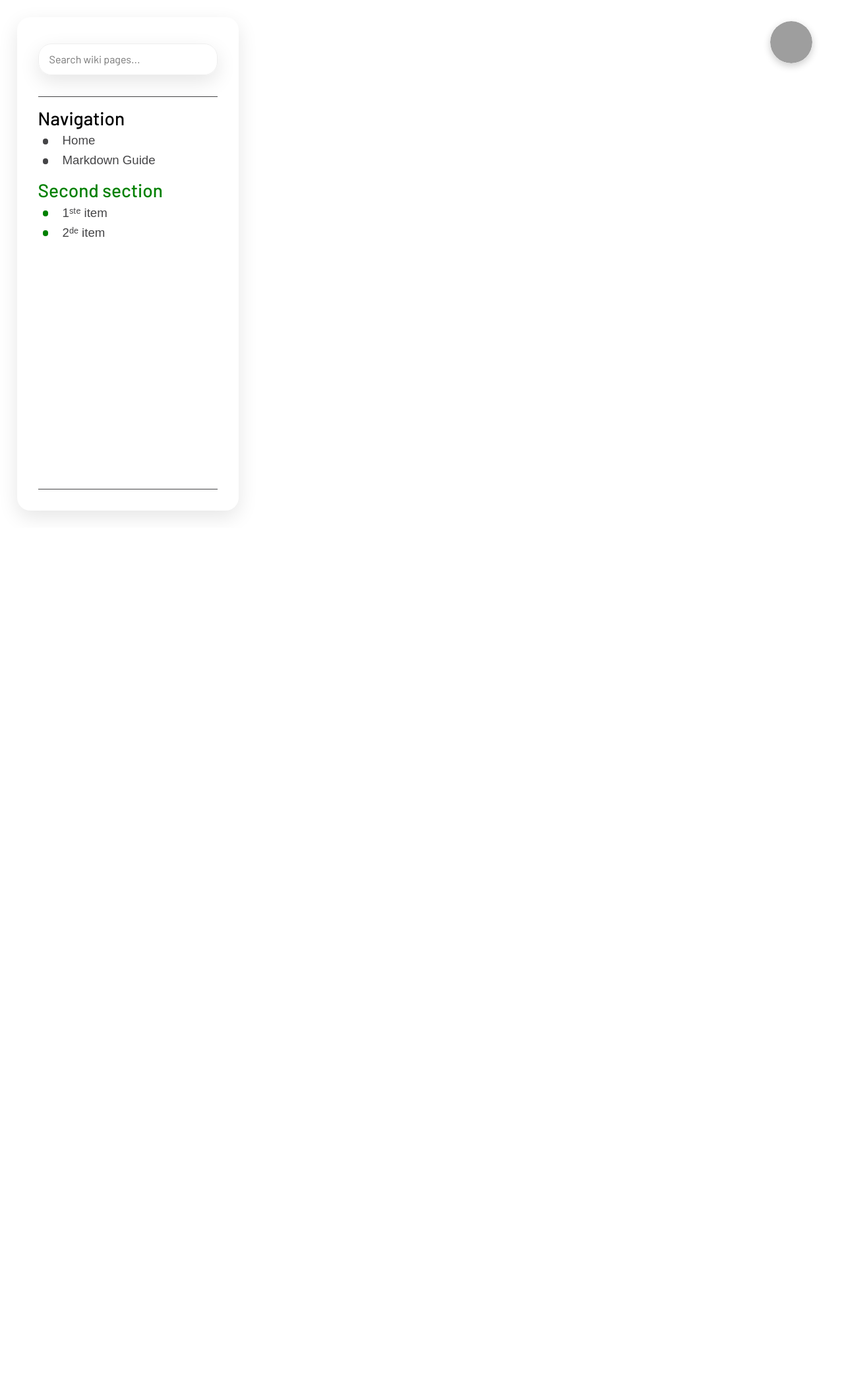
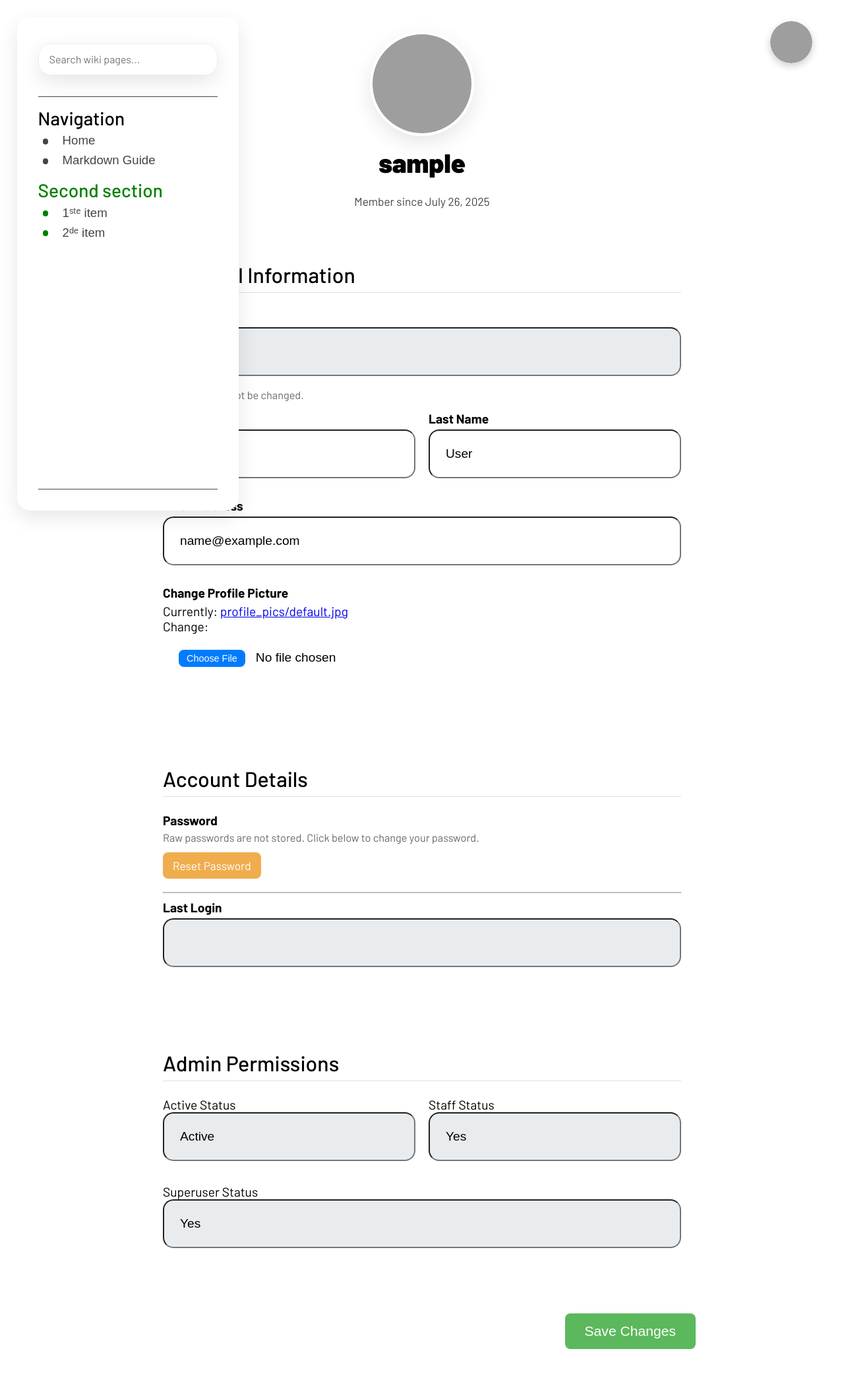
Before and after one commit to MathiMuts/Wiki, a Django app: page /profile/ in a window 1280 px wide. Shown: the whole page at 66% size. Before the commit the page ends 784 px from the top, so only its background shows below. Run offline with Django 5.2, Linux system fonts and the light colour scheme; the visitor is signed in with stand-in values (Sample User, id 1); data comes from the database, SQL or seed files in the repository; data that the repository does not hold is empty; grey boxes are pictures that could not be loaded.

Commit message:
profile page

```diff
--- a/docker-compose.yml
+++ b/docker-compose.yml
@@ -33,7 +33,7 @@
     command: >
       sh -c "gunicorn wiki2_project.wsgi:application --bind 0.0.0.0:8000 --workers 4 --threads 2 --worker-class gthread --timeout 660 --log-level info --access-logfile - --error-logfile -"
     volumes:
-      # - ./:/app
+      - ./:/app
       - static_volume:/app/staticfiles
       - media_volume:/app/media
     env_file:
--- a/static/wiki/css/wiki.css
+++ b/static/wiki/css/wiki.css
@@ -131,6 +131,8 @@
 textarea,
 #wiki-content form .form-group input[type="text"],
 #wiki-content form .form-group-responsive input[type="text"],
+#wiki-content form .form-group input[type="Email"],
+#wiki-content form .form-group-responsive input[type="Email"],
 #wiki-content form .form-group select,
 .wiki-input-styled {
     width: 100%;
--- a/templates/wiki/pages/profile.html
+++ b/templates/wiki/pages/profile.html
@@ -3,5 +3,130 @@
 {% block title%}Profile - {user.username}{% endblock %}
 {% load static %}
 {% block content %}
-{{ user.username }}
+<style>
+    /* Additional styles for profile page layout */
+    .profile-header {
+        display: flex;
+        flex-direction: column;
+        align-items: center;
+        text-align: center;
+        margin-bottom: 2rem;
+    }
+    .profile-pfp {
+        width: 150px;
+        height: 150px;
+        border-radius: 50%;
+        object-fit: cover;
+        margin-bottom: 1rem;
+        box-shadow: 0px 10px 30px 0px rgba(0, 0, 0, 0.1);
+        border: 4px solid var(--background-color);
+    }
+    .profile-username {
+        font-size: 2.5rem;
+        font-weight: 900;
+        margin-bottom: 0.5rem;
+    }
+    .form-section {
+        padding: 2rem;
+        border-radius: 20px;
+        margin-bottom: 2rem;
+    }
+    .form-section h2 {
+        margin-top: 0;
+        margin-bottom: 1.5rem;
+        padding-bottom: 0.5rem;
+        border-bottom: 1px solid var(--wiki-border-primary);
+    }
+    .read-only-field {
+        background-color: #e9ecef;
+        opacity: 1;
+        cursor: not-allowed;
+    }
+</style>
+
+<!-- The form must have enctype for file uploads -->
+<form method="POST" enctype="multipart/form-data">
+    {% csrf_token %}
+
+    <div class="profile-header">
+        <img class="profile-pfp" src="{{ user.profile.pfp.url }}" alt="Profile picture for {{ user.username }}">
+        <h1 class="profile-username">{{ user.username }}</h1>
+        <p class="secondary-text">Member since {{ user.date_joined|date:"F j, Y" }}</p>
+    </div>
+
+    <!-- Personal Info & PFP Section -->
+    <div class="form-section">
+        <h2>Personal Information</h2>
+
+        <div class="form-group">
+            <label for="id_username">Username</label>
+            <input type="text" id="id_username" value="{{ user.username }}" class="wiki-input-styled read-only-field" readonly>
+            <small class="form-text-muted">Username cannot be changed.</small>
+        </div>
+
+        <div class="form-row-responsive">
+            <div class="form-group-responsive form-group">
+                <label for="{{ u_form.first_name.id_for_label }}">First Name</label>
+                {{ u_form.first_name }}
+            </div>
+            <div class="form-group-responsive form-group">
+                <label for="{{ u_form.last_name.id_for_label }}">Last Name</label>
+                {{ u_form.last_name }}
+            </div>
+        </div>
+
+        <div class="form-group">
+            <label for="{{ u_form.email.id_for_label }}">Email Address</label>
+            {{ u_form.email }}
+        </div>
+
+        <div class="form-group">
+            <label for="{{ p_form.pfp.id_for_label }}">{{ p_form.pfp.label }}</label>
+            {{ p_form.pfp }}
+            {% comment %} <small class="form-text-muted">Current: {{ user.profile.pfp.name|slice:"13:" }}</small> {% endcomment %}
+        </div>
+    </div>
+
+    <!-- Security & Dates Section -->
+    <div class="form-section">
+        <h2>Account Details</h2>
+        <div class="form-group">
+            <label>Password</label>
+            <p class="form-text-muted" style="margin-top: 0;">Raw passwords are not stored. Click below to change your password.</p>
+            <a href="{% url 'password_reset' %}" class="button-styled button-warn">Reset Password</a>
+        </div>
+        <hr>
+        <div class="form-group">
+            <label>Last Login</label>
+            <input type="text" value="{{ user.last_login|date:'F j, Y, P' }}" class="wiki-input-styled read-only-field" readonly>
+        </div>
+    </div>
+
+    <!-- Permissions Section for Staff Only -->
+    {% if user.is_staff %}
+    <div class="form-section">
+        <h2>Admin Permissions</h2>
+        <div class="form-row-responsive">
+            <div class="form-group-responsive">
+                <label>Active Status</label>
+                <input type="text" value="{{ user.is_active|yesno:'Active,Inactive' }}" class="wiki-input-styled read-only-field" readonly>
+            </div>
+            <div class="form-group-responsive">
+                <label>Staff Status</label>
+                <input type="text" value="{{ user.is_staff|yesno:'Yes,No' }}" class="wiki-input-styled read-only-field" readonly>
+            </div>
+            <div class="form-group-responsive">
+                <label>Superuser Status</label>
+                <input type="text" value="{{ user.is_superuser|yesno:'Yes,No' }}" class="wiki-input-styled read-only-field" readonly>
+            </div>
+        </div>
+    </div>
+    {% endif %}
+
+    <!-- Submit Button -->
+    <div class="actions" style="text-align: right;">
+        <button type="submit" class="button-styled button-create" style="padding: 15px 30px; font-size: 1.1em;">Save Changes</button>
+    </div>
+
+</form>
 {% endblock %}
--- a/wiki2/forms.py
+++ b/wiki2/forms.py
@@ -1,6 +1,7 @@
 # wiki/forms.py
 from django import forms
-from .models import WikiPage, WikiFile
+from .models import WikiPage, WikiFile, Profile
+from django.contrib.auth.models import User
 from django.utils.text import slugify
 
 class WikiPageForm(forms.ModelForm):
@@ -61,3 +62,26 @@
         help_texts = {
             'filename_slug': 'This name (without extension) will be used for display. It will be auto-generated. This is also the name used to refrence this file in the wiki.'
         }
+
+class UserUpdateForm(forms.ModelForm):
+    email = forms.EmailField()
+
+    class Meta:
+        model = User
+        fields = ['first_name', 'last_name', 'email']
+        widgets = {
+            'first_name': forms.TextInput(attrs={'class': 'wiki-input-styled'}),
+            'last_name': forms.TextInput(attrs={'class': 'wiki-input-styled'}),
+            'email': forms.EmailInput(attrs={'class': 'wiki-input-styled'}),
+        }
+
+class ProfileUpdateForm(forms.ModelForm):
+    class Meta:
+        model = Profile
+        fields = ['pfp']
+        labels = {
+            'pfp': 'Change Profile Picture'
+        }
+        widgets = {
+            'pfp': forms.ClearableFileInput(attrs={'class': 'wiki-input-styled'}),
+        }
--- a/wiki2/views.py
+++ b/wiki2/views.py
@@ -11,7 +11,7 @@
 from requests import post
 from urllib.parse import urlencode
 from .models import WikiPage, WikiFile
-from .forms import WikiPageForm, WikiFileForm
+from .forms import WikiPageForm, WikiFileForm, UserUpdateForm, ProfileUpdateForm
 
 from django.conf import settings
 from django.urls import reverse
@@ -24,6 +24,7 @@
 from django.contrib.auth import logout
 from django.contrib import messages
 from django.core.cache import cache
+
 from heic2png import HEIC2PNG # INFO: ERROR IS EEN LEUGEN
 
 def login_view(request):
@@ -68,7 +69,27 @@
 
 @login_required
 def profile(request):
-    return render(request, 'wiki/pages/profile.html', {'user': request.user})
+    if request.method == 'POST':
+        u_form = UserUpdateForm(request.POST, instance=request.user)
+        p_form = ProfileUpdateForm(request.POST, request.FILES, instance=request.user.profile)
+
+        if u_form.is_valid() and p_form.is_valid():
+            u_form.save()
+            p_form.save()
+            messages.success(request, f'Your account has been updated!')
+            return redirect('wiki:profile')
+
+    else:
+        u_form = UserUpdateForm(instance=request.user)
+        p_form = ProfileUpdateForm(instance=request.user.profile)
+
+    context = {
+        'user': request.user,
+        'u_form': u_form,
+        'p_form': p_form
+    }
+
+    return render(request, 'wiki/pages/profile.html', context)
 
 @login_required
 def search(request):
--- a/wiki2_project/urls.py
+++ b/wiki2_project/urls.py
@@ -22,4 +22,5 @@
 urlpatterns = [
     path('admin/', admin.site.urls),
     path("", include("wiki2.urls")),
+    path('accounts/', include('django.contrib.auth.urls')),
 ] + static(settings.MEDIA_URL, document_root=settings.MEDIA_ROOT)
```
